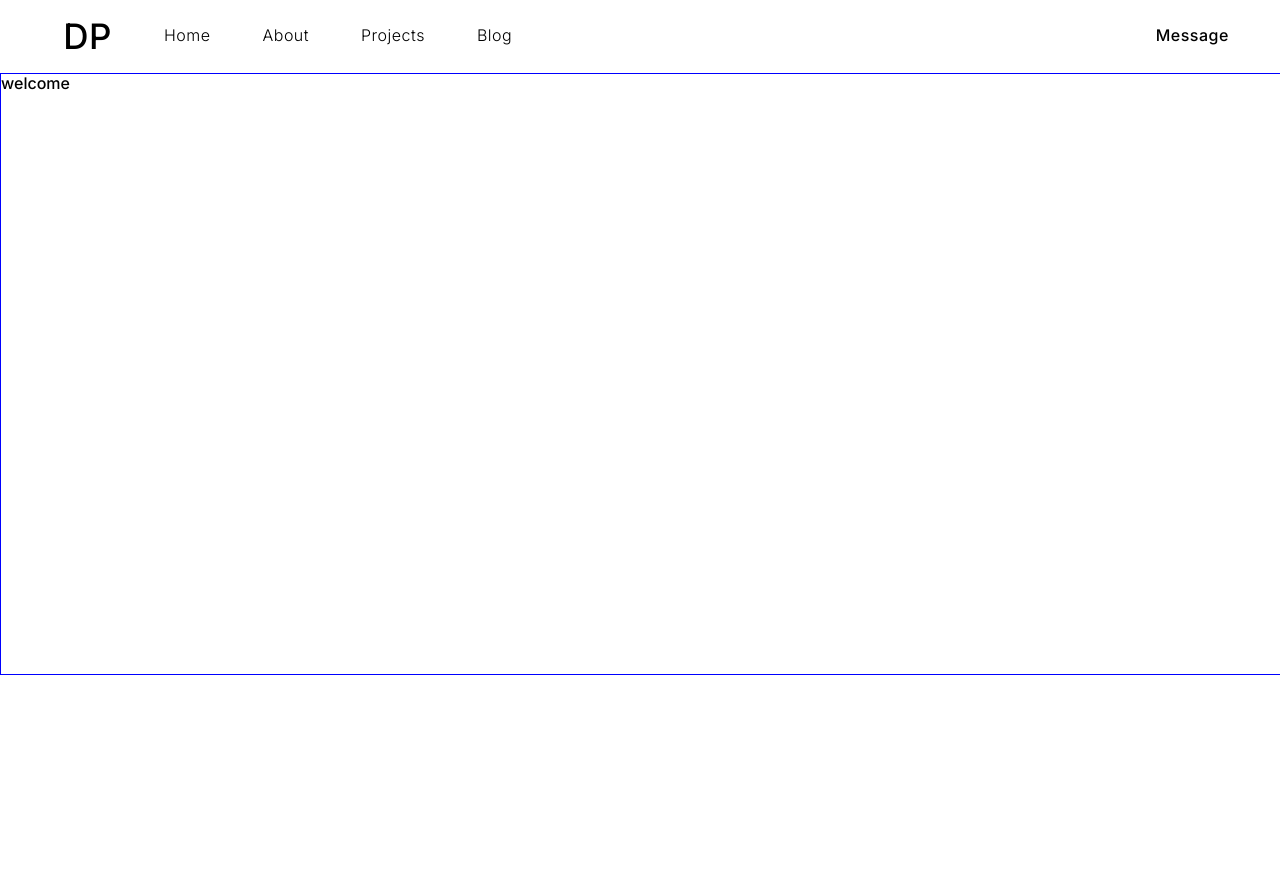
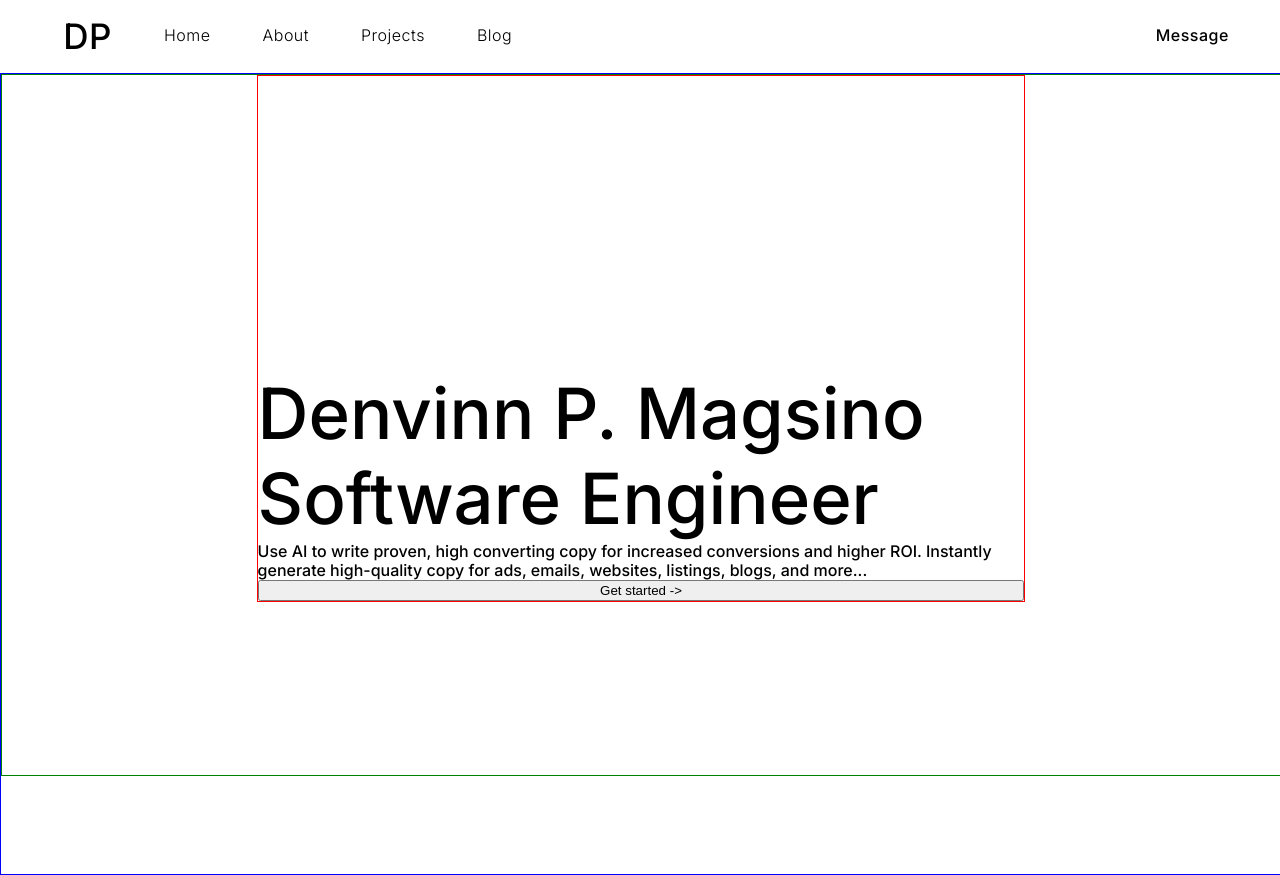
Before and after one commit to denvinnpaolo/frontend-portfolio, a React (Create React App) app in the folder portfolio/: page / in a window 1280 px wide. Before the commit the page ends 800 px from the top, so only its background shows below. Built offline with nearby package versions, Linux system fonts and the light colour scheme.

Commit message:
adding main-page components

```diff
--- a/portfolio/src/components/dashboard/content/Welcome.js
+++ b/portfolio/src/components/dashboard/content/Welcome.js
@@ -3,7 +3,12 @@ import React from 'react';
 const Welcome = () => {
     return(
         <div id="welcome-container">
-            <div id="welcome-text-container">welcome</div>
+            <div id="welcome-text-container">
+                <h1 id="welcome-title">Denvinn P. Magsino</h1>
+                <h1 id="welcome-title">Software Engineer</h1>
+                <div>Use AI to write proven, high converting copy for increased conversions and higher ROI. Instantly generate high-quality copy for ads, emails, websites, listings, blogs, and more...</div>
+                <button>Get started -></button>
+            </div>
         </div>
     )
 };
--- a/portfolio/src/styles/dashboard/Dashboard.js
+++ b/portfolio/src/styles/dashboard/Dashboard.js
@@ -12,20 +12,37 @@ export const AppContainer = styled.div`
 
 export const ContentContainer = styled.div`
     border: 1px solid blue;
-    min-height: 400px;
-    height: 600px;
+    height: 100%;
     width: 100%;
     overflow: auto;
 
 
     #welcome-container {
-        min-height:200px;
-        height: 800px;
+        border: 1px solid green;
+
+        display: flex;
+        justify-content: center;
+        height: 700px;
 
         #welcome-text-container {
-            // border:1px solid red;
+            border: 1px solid red;
 
-            height: 70%;
+            display: flex;
+            flex-direction: column;
+            justify-content: flex-end;
+
+            width: 60%;
+            height: 75%;
+
+
+            #welcome-title {
+                font-size: 4.41em;
+            }
+
         }
     }
+
+    @media only screen and (max-width: 992px) {
+        height: 580px;
+    }
 `;
```
